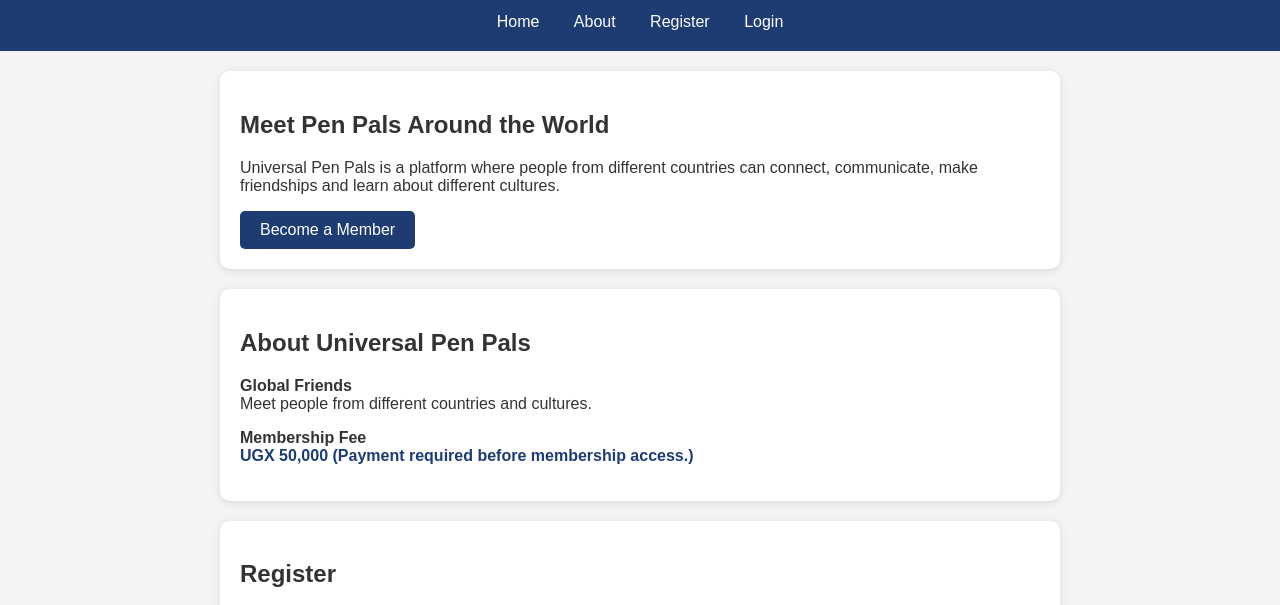
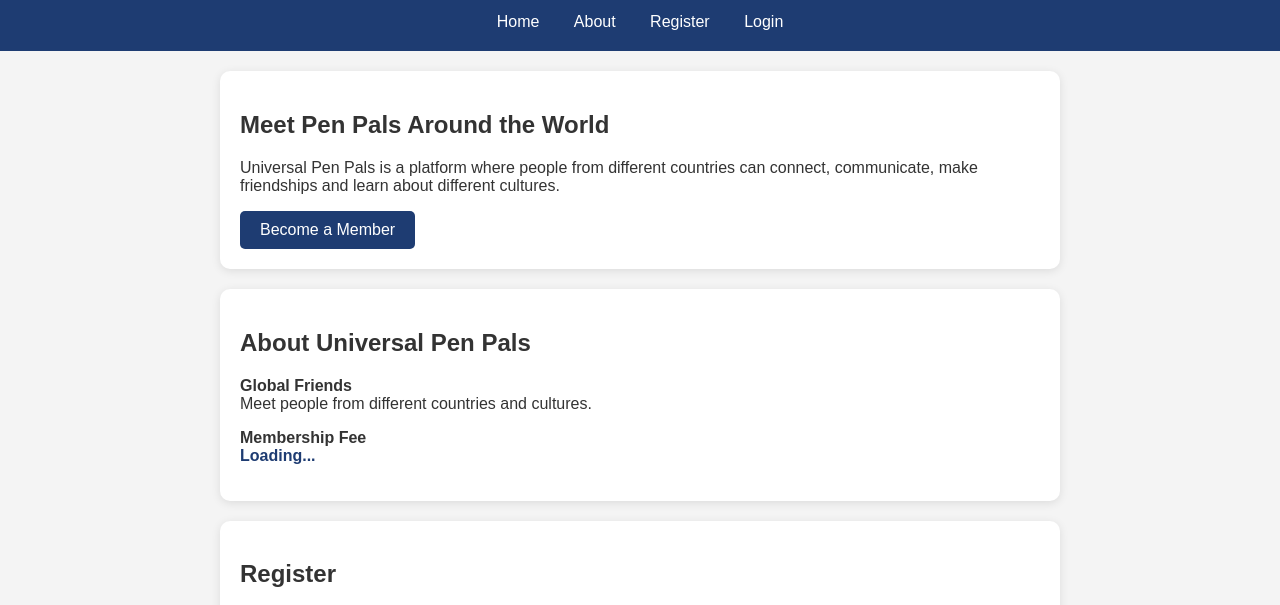
Before and after one commit to universalpenpals/Universalpenpals, a website: page index.html in a window 1280 px wide. Shown: the part 121-726 px from the top of the page. Drawn offline with Linux system fonts and the light colour scheme; no server answers.

Commit message:
Update index.html

```diff
--- a/index.html
+++ b/index.html
@@ -125,7 +125,7 @@
     </footer>
 
     <script>
-        const API_URL = 'https://universal-penpals-api.onrender.com/api';
+        https://universal-penpals-api.onrender.com/api
 
         // Fetch price from backend so it matches Render
         async function fetchFee() {
```
